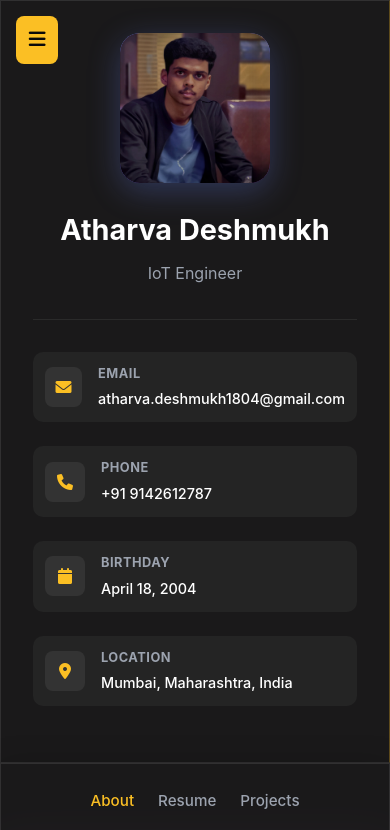
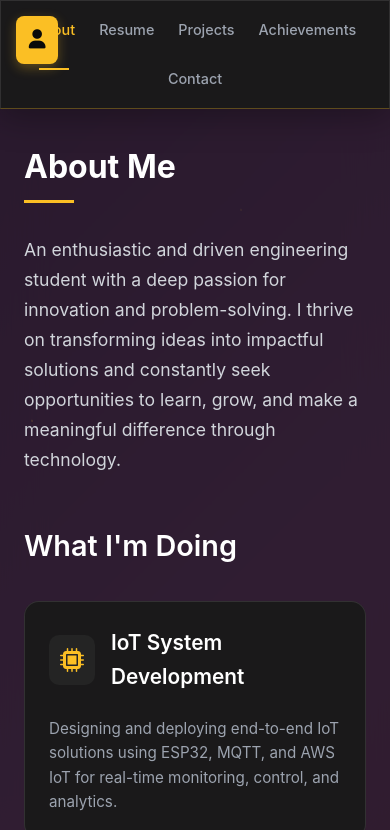
Before and after one commit to athxrva18/atharva-portfolio, a plain HTML site: page index.html in a window 390 px wide. Both pictures are taken after a click on the button 37 px from the left and 39 px from the top of the page. Shown: the top 830 px of the page. Drawn offline with Linux system fonts and the light colour scheme.

Commit message:
updated mobile

```diff
--- a/index.html
+++ b/index.html
@@ -45,6 +45,29 @@
             min-height: 100vh;
         }
 
+        /* Mobile Toggle Button */
+        .mobile-toggle {
+            position: fixed;
+            top: 1rem;
+            left: 1rem;
+            z-index: 1001;
+            background: #fbbf24;
+            color: #0a0a0a;
+            border: none;
+            padding: 0.8rem;
+            border-radius: 8px;
+            font-size: 1.2rem;
+            cursor: pointer;
+            display: none;
+            box-shadow: 0 4px 12px rgba(251, 191, 36, 0.3);
+            transition: all 0.3s ease;
+        }
+
+        .mobile-toggle:hover {
+            transform: scale(1.05);
+            box-shadow: 0 6px 20px rgba(251, 191, 36, 0.4);
+        }
+
         /* Left Sidebar */
         .sidebar {
             width: 350px;
@@ -57,6 +80,7 @@
             overflow-y: auto;
             border-right: 1px solid rgba(251, 191, 36, 0.3);
             box-shadow: 0 0 50px rgba(251, 191, 36, 0.1);
+            transition: transform 0.3s ease;
         }
 
         .profile {
@@ -76,6 +100,14 @@
             font-size: 4rem;
             color: white;
             box-shadow: 0 8px 32px rgba(102, 126, 234, 0.3);
+            overflow: hidden;
+        }
+
+        .profile-img img {
+            width: 100%;
+            height: 100%;
+            object-fit: cover;
+            border-radius: 20px;
         }
 
         .profile-name {
@@ -506,25 +538,51 @@
 
         /* Mobile Responsive */
         @media (max-width: 768px) {
+            .mobile-toggle {
+                display: block;
+            }
+
+            .container {
+                flex-direction: column;
+            }
+
             .sidebar {
                 width: 100%;
                 position: relative;
                 height: auto;
+                transform: none;
+                margin-top: 4rem;
+                border-right: none;
+                border-bottom: 1px solid rgba(251, 191, 36, 0.3);
             }
 
             .main-content {
                 margin-left: 0;
+                order: 2;
+            }
+
+            .nav {
+                padding: 1rem 1.5rem;
             }
 
             .nav-menu {
                 gap: 1.5rem;
                 flex-wrap: wrap;
+                justify-content: center;
+            }
+
+            .nav-item {
+                font-size: 0.9rem;
             }
 
             .content-section {
                 padding: 2rem 1.5rem;
             }
 
+            .section-title {
+                font-size: 2rem;
+            }
+
             .services-grid {
                 grid-template-columns: 1fr;
             }
@@ -537,8 +595,26 @@
                 grid-template-columns: 1fr;
             }
 
-            .container {
-                flex-direction: column;
+            .skills-grid {
+                grid-template-columns: repeat(auto-fit, minmax(150px, 1fr));
+            }
+
+            .profile-img {
+                width: 120px;
+                height: 120px;
+            }
+
+            .profile-name {
+                font-size: 1.5rem;
+            }
+
+            /* Mobile sidebar toggle functionality */
+            .sidebar.mobile-hidden {
+                display: none;
+            }
+
+            .main-content.sidebar-hidden {
+                order: 1;
             }
         }
 
@@ -574,16 +650,17 @@
     </style>
 </head>
 <body>
+    <button class="mobile-toggle" id="mobileToggle">
+        <i class="fas fa-bars"></i>
+    </button>
+
     <div class="container">
         <!-- Left Sidebar -->
-        <div class="sidebar">
+        <div class="sidebar" id="sidebar">
             <div class="profile">
                 <div class="profile-img">
-    <img src="Linkedin_pic.jpg" alt="Profile Photo" style="width: 100%; height: 100%; object-fit: cover; border-radius: 20px;">
-</div>
-
-
-
+                    <i class="fas fa-user" style="font-size: 3rem;"></i>
+                </div>
                 <h2 class="profile-name">Atharva Deshmukh</h2>
                 <p class="profile-title">IoT Engineer</p>
             </div>
@@ -634,7 +711,7 @@
         </div>
 
         <!-- Main Content -->
-        <div class="main-content">
+        <div class="main-content" id="mainContent">
             <!-- Navigation -->
             <nav class="nav">
                 <ul class="nav-menu">
@@ -646,9 +723,6 @@
                 </ul>
             </nav>
 
-
-
-
             <!-- About Section -->
             <section id="about" class="content-section">
                 <h1 class="section-title">About Me</h1>
@@ -814,8 +888,6 @@
                     </div>
                 </div>
 
-
-
                 <h2 class="section-heading">Technical Skills</h2>
                 <div class="skills-container">
                     <div class="skills-grid">
@@ -1243,6 +1315,9 @@
         document.addEventListener('DOMContentLoaded', function() {
             const navItems = document.querySelectorAll('.nav-item');
             const sections = document.querySelectorAll('.content-section');
+            const mobileToggle = document.getElementById('mobileToggle');
+            const sidebar = document.getElementById('sidebar');
+            const mainContent = document.getElementById('mainContent');
 
             // Function to show section
             function showSection(targetId) {
@@ -1268,16 +1343,71 @@
                 }
             }
 
+            // Mobile toggle functionality
+            let sidebarVisible = true;
+
+            function toggleMobileLayout() {
+                if (window.innerWidth <= 768) {
+                    if (sidebarVisible) {
+                        // Hide sidebar, show main content
+                        sidebar.classList.add('mobile-hidden');
+                        mainContent.classList.add('sidebar-hidden');
+                        mobileToggle.innerHTML = '<i class="fas fa-user"></i>';
+                    } else {
+                        // Show sidebar, hide main content
+                        sidebar.classList.remove('mobile-hidden');
+                        mainContent.classList.remove('sidebar-hidden');
+                        mobileToggle.innerHTML = '<i class="fas fa-bars"></i>';
+                    }
+                    sidebarVisible = !sidebarVisible;
+                }
+            }
+
+            // Initialize mobile layout
+            function initMobileLayout() {
+                if (window.innerWidth <= 768) {
+                    // Start with sidebar visible on mobile
+                    sidebarVisible = true;
+                    sidebar.classList.remove('mobile-hidden');
+                    mainContent.classList.remove('sidebar-hidden');
+                    mobileToggle.innerHTML = '<i class="fas fa-bars"></i>';
+                }
+            }
+
+            // Mobile toggle event listener
+            mobileToggle.addEventListener('click', toggleMobileLayout);
+
             // Add click event listeners to nav items
             navItems.forEach(item => {
                 item.addEventListener('click', function(e) {
                     e.preventDefault();
                     const targetId = this.getAttribute('href').substring(1);
                     showSection(targetId);
+
+                    // On mobile, after clicking nav item, show main content
+                    if (window.innerWidth <= 768) {
+                        sidebar.classList.add('mobile-hidden');
+                        mainContent.classList.add('sidebar-hidden');
+                        mobileToggle.innerHTML = '<i class="fas fa-user"></i>';
+                        sidebarVisible = false;
+                    }
                 });
             });
 
-            // Show about section by default
+            // Handle window resize
+            window.addEventListener('resize', function() {
+                if (window.innerWidth > 768) {
+                    // Reset to desktop layout
+                    sidebar.classList.remove('mobile-hidden');
+                    mainContent.classList.remove('sidebar-hidden');
+                    sidebarVisible = true;
+                } else {
+                    initMobileLayout();
+                }
+            });
+
+            // Initialize
+            initMobileLayout();
             showSection('about');
 
             // Intersection Observer for animations
@@ -1416,43 +1546,6 @@
 
             // Create particles periodically
             setInterval(createParticle, 2000);
-
-            // Add responsive navigation for mobile
-            if (window.innerWidth <= 768) {
-                const sidebar = document.querySelector('.sidebar');
-                const mainContent = document.querySelector('.main-content');
-
-                // Make sidebar collapsible on mobile
-                const toggleBtn = document.createElement('button');
-                toggleBtn.innerHTML = '<i class="fas fa-bars"></i>';
-                toggleBtn.style.cssText = `
-                    position: fixed;
-                    top: 1rem;
-                    left: 1rem;
-                    z-index: 1001;
-                    background: #fbbf24;
-                    color: #0a0a0a;
-                    border: none;
-                    padding: 0.8rem;
-                    border-radius: 8px;
-                    font-size: 1.2rem;
-                    cursor: pointer;
-                    display: none;
-                `;
-
-                document.body.appendChild(toggleBtn);
-
-                if (window.innerWidth <= 768) {
-                    toggleBtn.style.display = 'block';
-                    sidebar.style.transform = 'translateX(-100%)';
-                    sidebar.style.transition = 'transform 0.3s ease';
-
-                    toggleBtn.addEventListener('click', () => {
-                        const isHidden = sidebar.style.transform === 'translateX(-100%)';
-                        sidebar.style.transform = isHidden ? 'translateX(0)' : 'translateX(-100%)';
-                    });
-                }
-            }
         });
     </script>
 </body>
```
